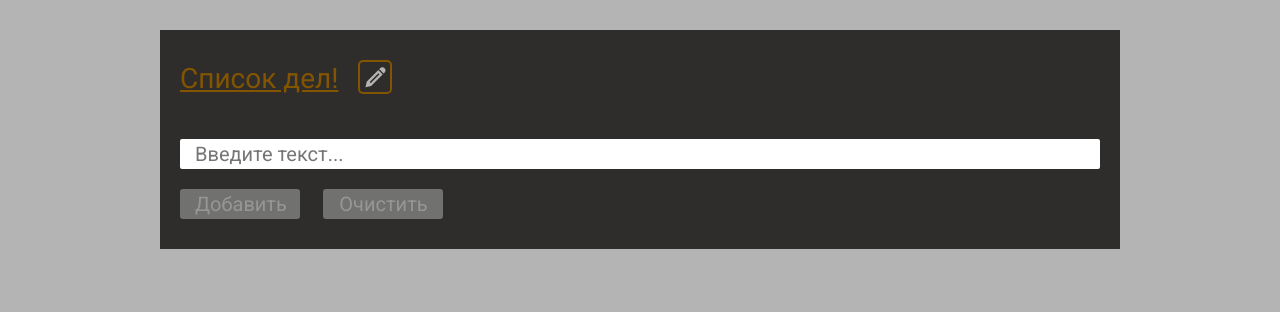
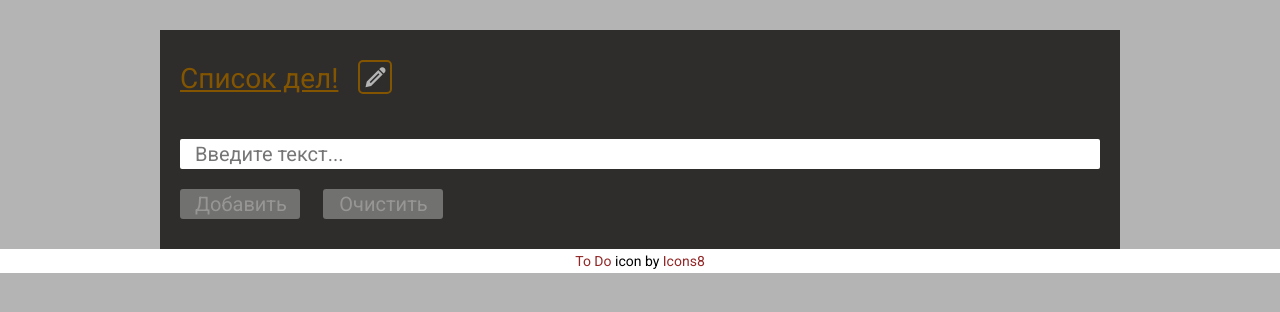
Before and after one commit to AleXVBulatov/todo-list, a plain HTML site: page index.html in a window 1280 px wide. Drawn offline with Linux system fonts and the light colour scheme; files whose address does not match are found by name.

Commit message:
add todo icon

```diff
--- a/css/style.css
+++ b/css/style.css
@@ -36,6 +36,19 @@ body {
     background-color: rgb(180, 180, 180);
     font-family: roboto;
 }
+
+/* Ссылка на иконку документа*/
+.link {
+    color: #000;
+    padding: 5px 0px;
+    text-align: center;
+    background-color:#fff
+}
+.link a{
+    color: rgb(145, 39, 39);
+}
+/* =============================== */
+
 .wrapper {
 
 }
--- a/index.html
+++ b/index.html
@@ -5,7 +5,7 @@
   <meta http-equiv="X-UA-Compatible" content="IE=edge">
   <meta name="viewport" content="width=device-width, initial-scale=1.0">
   <title>My list</title>
-  <!-- <link rel="shortcut icon" href="img/favicon.ico" type="image/x-icon"> -->
+  <link rel="shortcut icon" href="img/todo.png" type="image/x-icon">
   <!-- <link rel="stylesheet" href="css/fontello.css"> -->
   <link rel="stylesheet" href="css/icomoon.css">
   <link rel="stylesheet" href="css/style.css">
@@ -41,9 +41,9 @@
           </div>
         </div>
       </div>
+      <div class="link">
+        <a target="_blank" href="https://icons8.com/icon/124203/to-do">To Do</a> icon by <a target="_blank" href="https://icons8.com">Icons8</a>      </div>
     </div>
-
-
   </div>
 
 
```
Also changed, not shown: img/todo.png (added), 1 other file.
